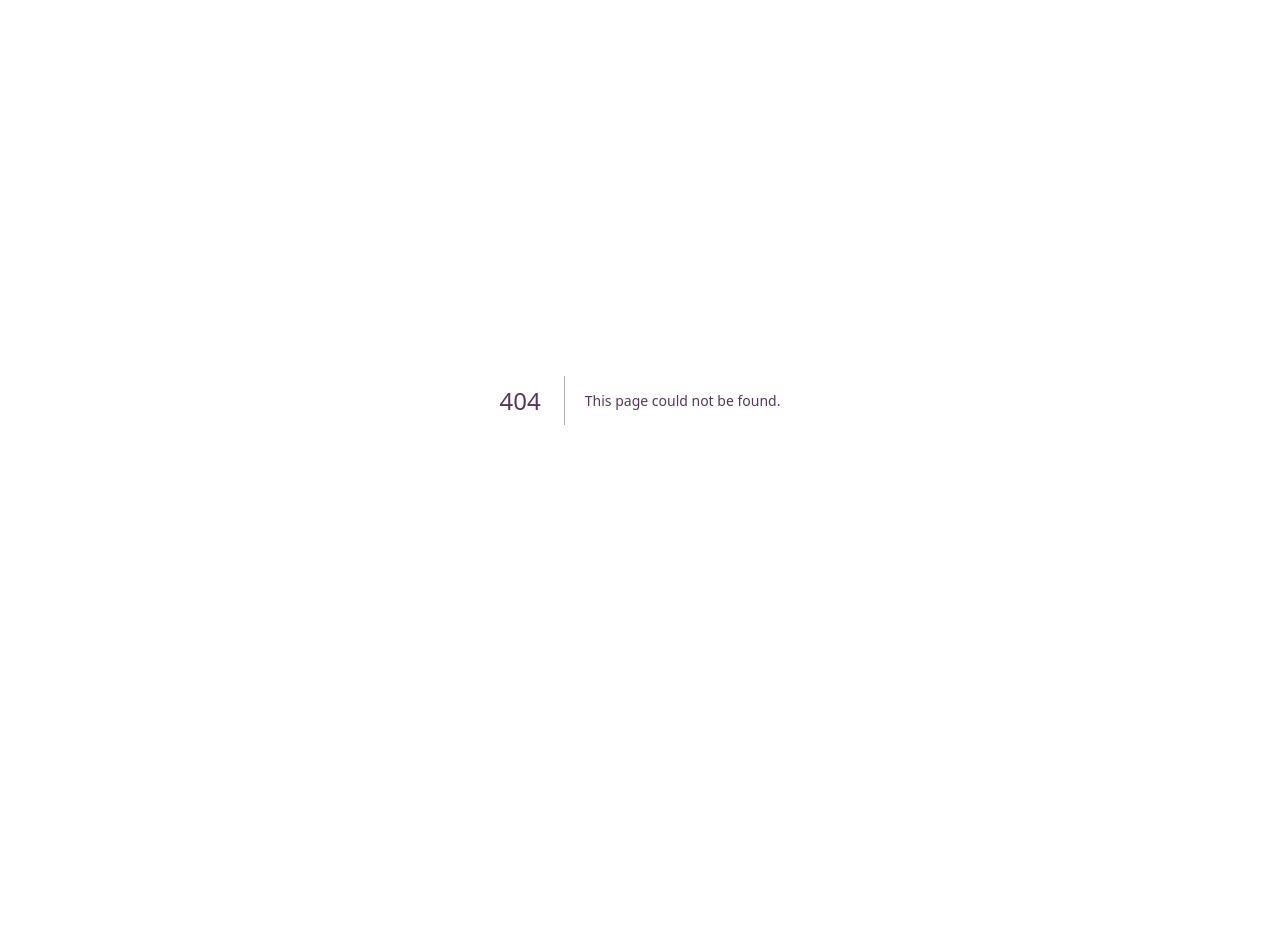
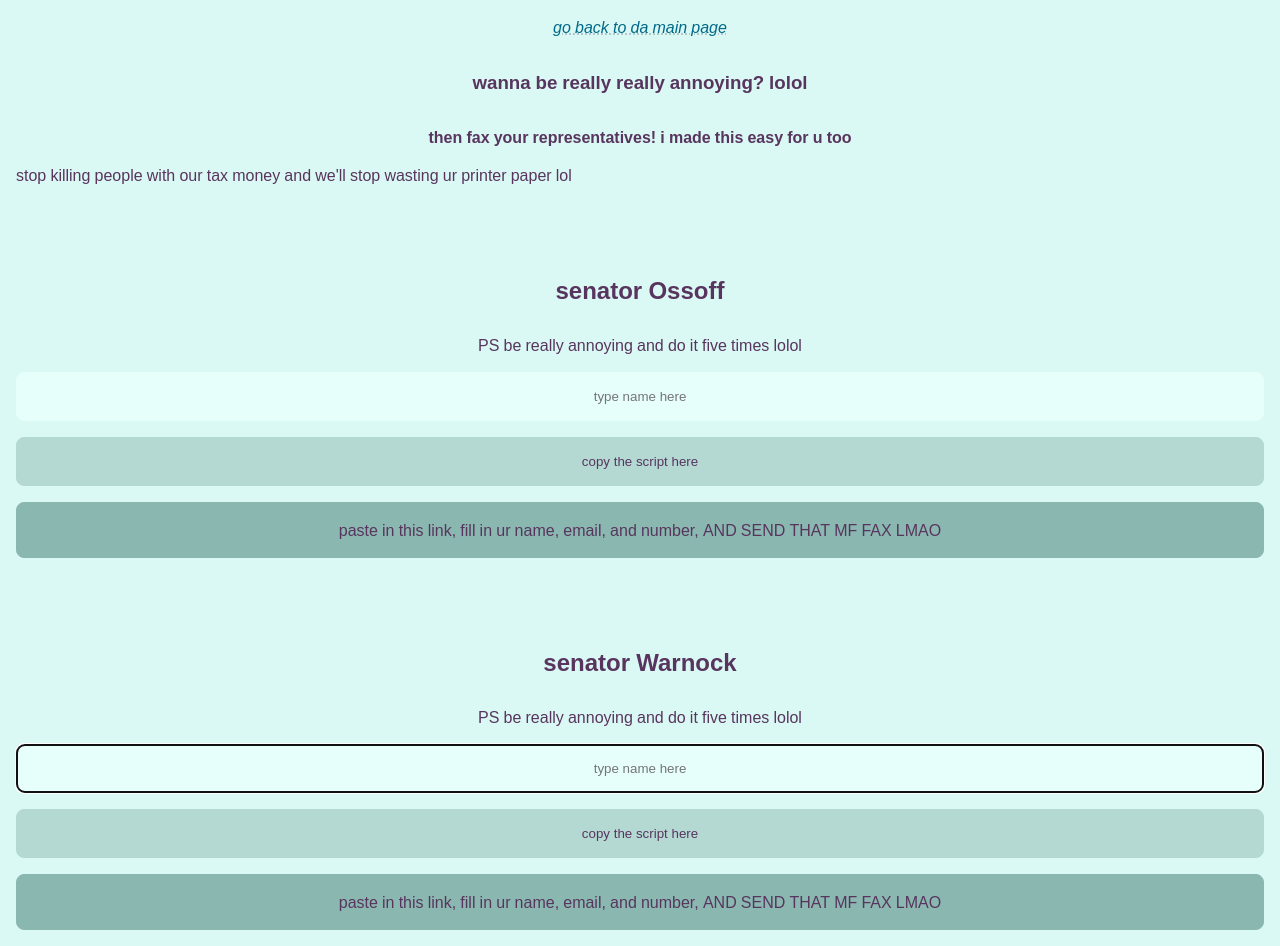
Before and after one commit to nishatfiroj/call-your-reps, a Next.js app: page /menace in a window 1280 px wide. Before the commit this address had no page. Before the commit the page ends 800 px from the top, so only its background shows below. Built offline with nearby package versions, Linux system fonts and the light colour scheme.

Commit message:
add faxing capabilities

```diff
--- /dev/null
+++ b/src/app/helpers.tsx
@@ -0,0 +1,5 @@
+export const createFaxCopy = (name: string, rep: string) => {
+  return `My name is ${name}, and I'm a constituent of senator ${rep}. I'm faxing about Palestine and Israel. The Senator must take immediate steps to deescalate, by calling for a permanent ceasefire, pressuring Israel to allow humanitarian aid into Gaza, and refusing to send any additional weapons or funding to the Israeli military. I support a permanent ceasefire, along with 60 Congressmembers, and two thirds of American voters. I am asking the Senator to publicly call for a ceasefire, in line with the Ceasefire Now resolution in the House, H.Res. 786, led by Rep. Cori Bush.
+This is a genocide of Palestinian people in Gaza. As your office was recently informed by the Center for Constitutional Rights, there is potential legal liability for aiding and abetting genocide through congressional acts. In a new lawsuit, Palestinians are suing President Biden for complicity in genocide. The Senator must take action now to stop genocide and end all U.S. complicity in Israel's violence.
+Lastly, I want to call on you as a staffer who works in the Representative's office. Please refuse to be complicit in genocide, and do everything in your power to advocate for a ceasefire. That includes organizing, such as the recent walkout of over 100 staffers. Will you take action to stop the killing?`
+}
--- /dev/null
+++ b/src/app/menace/page.tsx
@@ -0,0 +1,74 @@
+"use client"
+
+import React from "react"
+import {
+  Button,
+  CopyButton,
+  GoBackHome,
+  Header,
+  Input,
+  Main,
+  Prompt,
+  ScriptContainer,
+} from "../styled"
+import { createFaxCopy } from "../helpers"
+
+export default function Menace() {
+  const name: React.Ref<any> = React.useRef(null)
+
+  const onCopyScript = (rep: string) => {
+    const faxCopy = createFaxCopy(name.current.value, rep)
+    navigator.clipboard.writeText(faxCopy)
+  }
+
+  return (
+    <Main>
+      <GoBackHome href="../">go back to da main page</GoBackHome>
+
+      <Prompt>wanna be really really annoying? lolol</Prompt>
+      <h4 style={{ textAlign: "center" }}>
+        then fax your representatives! i made this easy for u too
+      </h4>
+      <ScriptContainer style={{ textAlign: "center" }}>
+        stop killing people with our tax money and we'll stop wasting ur printer
+        paper lol
+      </ScriptContainer>
+
+      <br />
+      <br />
+
+      <Header>senator Ossoff</Header>
+      <p>PS be really annoying and do it five times lolol</p>
+      <Input ref={name} placeholder="type name here" autoFocus></Input>
+      <CopyButton onClick={() => onCopyScript("Ossoff")}>
+        copy the script here
+      </CopyButton>
+      <Button
+        href="https://faxzero.com/fax_senate/O000174"
+        style={{ borderColor: "#8ab8b0", backgroundColor: "#8ab8b0" }}
+        target="_blank"
+      >
+        paste in this link, fill in ur name, email, and number, AND SEND THAT MF
+        FAX LMAO
+      </Button>
+
+      <br />
+      <br />
+
+      <Header>senator Warnock</Header>
+      <p>PS be really annoying and do it five times lolol</p>
+      <Input ref={name} placeholder="type name here" autoFocus></Input>
+      <CopyButton onClick={() => onCopyScript("Warnock")}>
+        copy the script here
+      </CopyButton>
+      <Button
+        href="https://faxzero.com/fax_senate/W000790"
+        style={{ borderColor: "#8ab8b0", backgroundColor: "#8ab8b0" }}
+        target="_blank"
+      >
+        paste in this link, fill in ur name, email, and number, AND SEND THAT MF
+        FAX LMAO
+      </Button>
+    </Main>
+  )
+}
--- a/src/app/page.tsx
+++ b/src/app/page.tsx
@@ -1,5 +1,5 @@
 "use client"
-import { Main, Button, Prompt } from "./styled"
+import { Main, Button, Prompt, MenaceButton } from "./styled"
 
 export default function Home() {
   return (
@@ -8,8 +8,10 @@ export default function Home() {
         hi hi - if you want to learn how to do calls with as little anxiety as
         possible, click the button that represents your home
       </Prompt>
+
       <Button href="/loc/metro-atlanta">metro atlanta</Button>
       <Button href="/loc/manhattan">manhattan</Button>
+      <MenaceButton href="/menace">ʍҽղąçҽ ʍօժҽ ƒօɾ ցҽօɾցìą ѵօէҽɾʂ</MenaceButton>
     </Main>
   )
 }
--- a/src/app/styled.ts
+++ b/src/app/styled.ts
@@ -1,14 +1,17 @@
 import Link from "next/link"
-import styled from "styled-components"
+import styled, { keyframes } from "styled-components"
 
 export const Main = styled.main`
   display: flex;
   flex-direction: column;
+  gap: 1em;
+
+  text-align: center;
 
   padding: 1rem;
-  gap: 1rem;
   width: 100%;
   height: 100%;
+  min-height: 100%;
   color: #58355e;
 `
 
@@ -42,6 +45,51 @@ export const Button = styled(Link)`
   text-align: center;
 `
 
+export const CopyButton = styled.button`
+  padding: 1rem;
+  border-radius: 8px;
+  border: 1px solid #b4d9d3;
+  text-align: center;
+  background-color: #b4d9d3;
+`
+
+const strobe = keyframes`
+  0% {
+    background-color: #FF9AA2;
+  }
+  15% {
+    background-color: #FFB7B2;
+  }
+  30% {
+    background-color: #FFDAC1;
+  }
+  45% {
+    background-color: #E2F0CB;
+  }
+  60% {
+    background-color: #B5EAD7;
+  }
+  75% {
+    background-color: #C7CEEA;
+  }
+  90% {
+    background-color: #FFC6FF;
+  }
+  100% {
+    background-color: #FF9AA2;
+  }
+`
+
+export const MenaceButton = styled(Link)`
+  padding: 1rem;
+  border-radius: 8px;
+  border: 1px solid #58355e;
+  text-align: center;
+  animation-name: ${strobe};
+  animation-duration: 4s;
+  animation-iteration-count: infinite;
+`
+
 export const RepContainer = styled.div`
   display: flex;
   flex-direction: column;
@@ -58,3 +106,11 @@ export const ScriptContainer = styled.div`
   flex-direction: row;
   align-items: center;
 `
+
+export const Input = styled.input`
+  padding: 1rem;
+  border-radius: 8px;
+  border: 1px solid #e6fffb;
+  text-align: center;
+  background-color: #e6fffb;
+`
```
